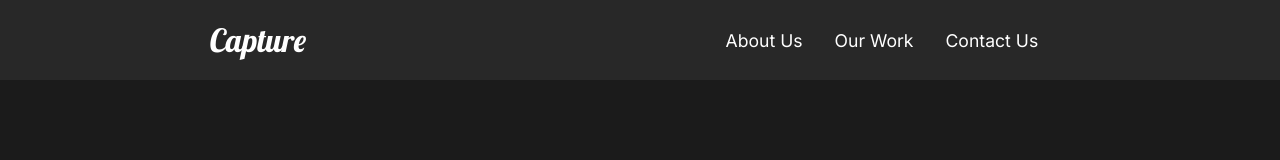
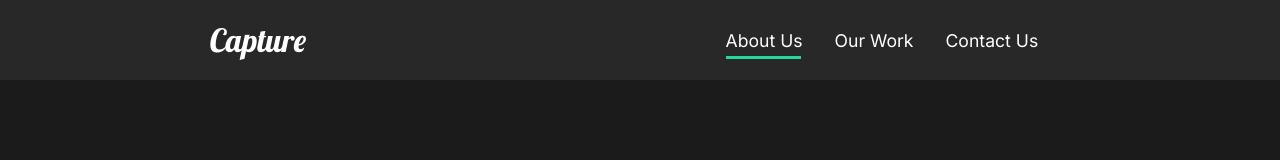
Before and after one commit to Mo2menAG/React-Capture-App, a React (Create React App) app: page / in a window 1280 px wide. Shown: the top 160 px of the page. Built offline with nearby package versions, Linux system fonts and the light colour scheme.

Commit message:
add nav bar underline for active page

```diff
--- a/src/components/Nav.js
+++ b/src/components/Nav.js
@@ -1,8 +1,10 @@
 import React from "react";
 import styled from "styled-components";
-import { Link } from "react-router-dom";
+import { Link, useLocation } from "react-router-dom";
+import { motion } from "framer-motion";
 
 const Nav = () => {
+    const { pathname } = useLocation();
     return (
         <StyledNav>
             <h1>
@@ -11,12 +13,29 @@ const Nav = () => {
             <ul>
                 <li>
                     <Link to="/">About Us</Link>
+                    <Line
+                        initial={{ width: "0%" }}
+                        animate={{ width: pathname === "/" ? "69%" : "0%" }}
+                        transition={{ duration: 1.35 }}
+                    />
                 </li>
                 <li>
                     <Link to="/work">Our Work</Link>
+                    <Line
+                        initial={{ width: "0%" }}
+                        animate={{ width: pathname === "/work" ? "70%" : "0%" }}
+                        transition={{ duration: 1.35 }}
+                    />
                 </li>
                 <li>
                     <Link to="/contact">Contact Us</Link>
+                    <Line
+                        initial={{ width: "0%" }}
+                        animate={{
+                            width: pathname === "/contact" ? "73%" : "0%",
+                        }}
+                        transition={{ duration: 1.35 }}
+                    />
                 </li>
             </ul>
         </StyledNav>
@@ -58,4 +77,13 @@ const StyledNav = styled.nav`
     }
 `;
 
+const Line = styled(motion.div)`
+    height: 0.2rem;
+    background: #23d997;
+    width: 0%;
+    position: absolute;
+    bottom: -40%;
+    left: 0%;
+`;
+
 export default Nav;
```
